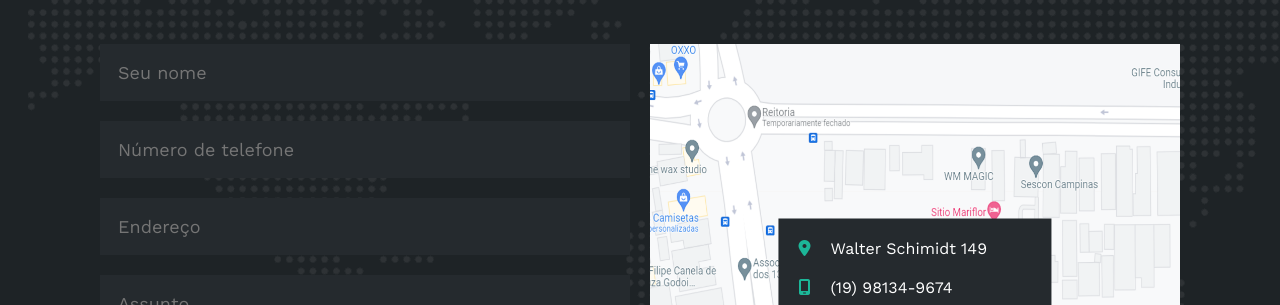
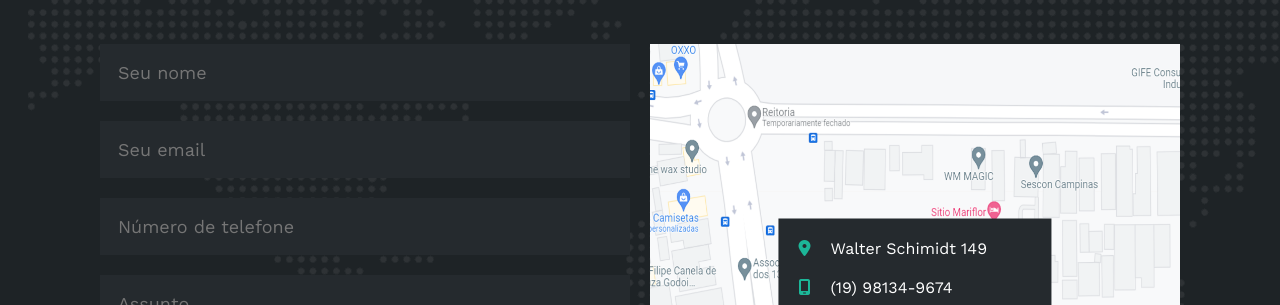
Before and after one commit to GianDutra/meu_portfolio, a React (Create React App) app: page / in a window 1280 px wide. Shown: the part 4260-4565 px from the top of the page. Built offline with nearby package versions, Linux system fonts and the light colour scheme.

Commit message:
Envio de email funcionando

```diff
--- a/src/components/Contact/index.js
+++ b/src/components/Contact/index.js
@@ -3,9 +3,9 @@ import emailjs from 'emailjs-com';
 import endereco from '../../assets/image/endereco.png';
 
 const Contact = () => {
-  const [name, setName] = useState('');
+  const [from_name, setName] = useState('');
+  const [email, setEmail] = useState('');
   const [phone, setPhone] = useState('');
-  const [address, setAddress] = useState('');
   const [subject, setSubject] = useState('');
   const [message, setMessage] = useState('');
   const formRef = useRef(null);
@@ -13,21 +13,14 @@ const Contact = () => {
   const sendEmail = (e) => {
     e.preventDefault();
 
-    const templateParams = {
-      from_name: name,
-      phone: phone,
-      address: address,
-      subject: subject,
-      message: message
-    }
 
     emailjs
-        .sendForm("YOUR_SERVICE_ID", "YOUR_TEMPLATE_ID", formRef.current, "YOUR_USER_ID")
+      .sendForm("YOUR_SERVICE_ID", "YOUR_TEMPLATE_ID", formRef.current, "YOUR_USER_ID")
       .then((result) => {
         console.log("EMAIL ENVIADO");
         setName('');
+        setEmail('');
         setPhone('');
-        setAddress('');
         setSubject('');
         setMessage('');
       }, (error) => {
@@ -47,9 +40,16 @@ const Contact = () => {
               <input
                 type="text"
                 placeholder="Seu nome"
-                value={name}
+                value={from_name}
                 onChange={(e) => setName(e.target.value)}
-                name="name" // Adicione o atributo 'name'
+                name="from_name" // Adicione o atributo 'name'
+              />
+               <input
+                type="text"
+                placeholder="Seu email"
+                value={email}
+                onChange={(e) => setEmail(e.target.value)}
+                name="email" // Adicione o atributo 'name'
               />
               <input
                 type="text"
@@ -57,13 +57,6 @@ const Contact = () => {
                 value={phone}
                 onChange={(e) => setPhone(e.target.value)}
                 name="phone" // Adicione o atributo 'name'
-              />
-              <input
-                type="text"
-                placeholder="Endereço"
-                value={address}
-                onChange={(e) => setAddress(e.target.value)}
-                name="address" // Adicione o atributo 'name'
               />
               <input
                 type="text"
```
